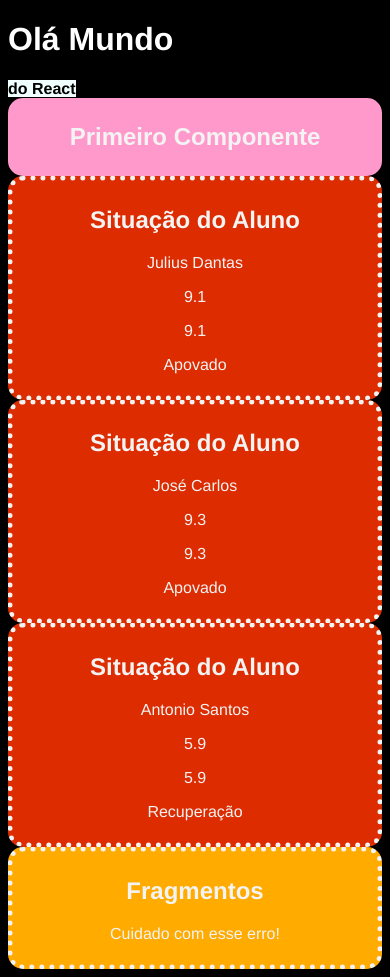
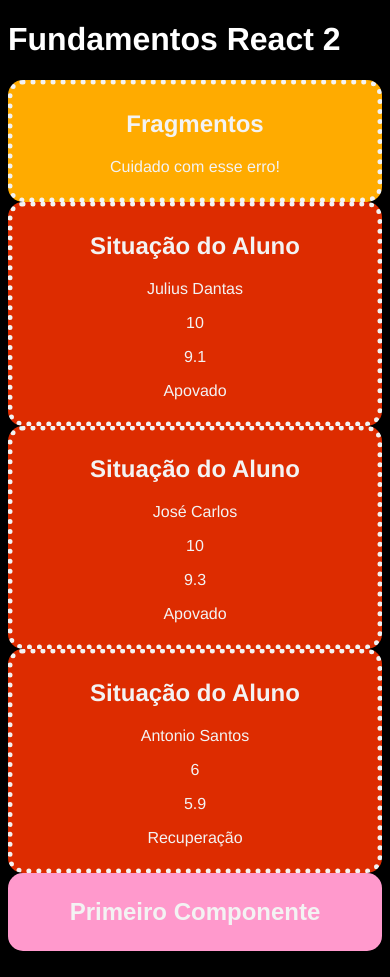
Before and after one commit to JuliusDantas/ReactRedux_Estudo, a React (Create React App) app: page / in a window 390 px wide. Built offline with nearby package versions, Linux system fonts and the light colour scheme.

Commit message:
fundamentos

```diff
--- a/src/App.jsx
+++ b/src/App.jsx
@@ -4,25 +4,24 @@
 import WithParameter from './components/basic/WithParameter'
 import Fragment from './components/basic/Fragment'
 
-export default function App(props){
-    return(
+export default _ =>
+
     <div id="app">
-            <First></First>
+        <h1>Fundamentos React 2</h1>
+        <Fragment />
         <WithParameter
             titulo="Situação do Aluno"
             aluno="Julius Dantas"
-                nota={9.1}/>
+            nota={9.1} />
 
         <WithParameter
             titulo="Situação do Aluno"
             aluno="José Carlos"
-                nota={9.3}/>
+            nota={9.3} />
         <WithParameter
             titulo="Situação do Aluno"
             aluno="Antonio Santos"
-                nota={5.9}/>
+            nota={5.9} />
 
-            <Fragment />
+        <First></First>
     </div>
-    )
-}
--- a/src/components/basic/First.jsx
+++ b/src/components/basic/First.jsx
@@ -1,8 +1,8 @@
 import React from 'react'
-export default function first(){
+export default function first() {
     return (
         <div className='first'>
             <h2>Primeiro Componente</h2>
         </div>
-       )
+    )
 }
--- a/src/components/basic/Fragment.jsx
+++ b/src/components/basic/Fragment.jsx
@@ -1,10 +1,10 @@
 import React from 'react'
 
-export default function Fragmento(props){
-    return(
-        <React.Fragment>
+export default function Fragmento(props) {
+    return (
+        <div className="fragment">
             <h2>Fragmentos</h2>
             <p>Cuidado com esse erro!</p>
-        </React.Fragment>
+        </div>
     )
 }
--- a/src/components/basic/WithParameter.jsx
+++ b/src/components/basic/WithParameter.jsx
@@ -1,16 +1,16 @@
 import React from 'react'
 
-export default function WithParameter(props){
-    const status = props.nota >=7 ? 'Apovado' : 'Recuperação'
+export default function WithParameter(props) {
+    const status = props.nota >= 7 ? 'Apovado' : 'Recuperação'
     const notaInt = Math.ceil(props.nota)
     return (
-        <div className='WithParameter'>
-            <h2> { props.titulo } </h2>
-            <h3> { props.subtitulo } </h3>
-            <p> { props.aluno }</p>
-            <p> { props.nota }</p>
-            <p> { props.nota }</p>
-            <p> { status }</p>
+        <div className='withparameter'>
+            <h2> {props.titulo} </h2>
+            <h3> {props.subtitulo} </h3>
+            <p> {props.aluno}</p>
+            <p> {notaInt}</p>
+            <p> {props.nota}</p>
+            <p> {status}</p>
         </div>
     )
 }
--- a/src/index.css
+++ b/src/index.css
@@ -18,7 +18,7 @@
     padding: 15px;
 }
 
-.WithParameter{
+.withparameter {
     border-radius: 15px;
     border-width: 5px;
     background-color: green;
@@ -27,7 +27,7 @@
     border-style: dotted;
 }
 
-.Fragment{
+.fragment {
     border-radius: 15px;
     border-width: 5px;
     background-color: #ff6f00;
@@ -36,7 +36,9 @@
     border-style: dotted;
 }
 
+
 /* max-width  */
+
 @media screen and (max-width: 600px) {
     .first {
         background-color: #F9C;
@@ -44,19 +46,16 @@
         padding: 5px;
         font-family: sans-serif;
     }
-
-    .WithParameter {
+    .withparameter {
         background-color: #dd2c00;
         color: #f3f3f3;
         padding: 5px;
     }
-
-    .Fragment {
+    .fragment {
         background-color: #ffab00;
         color: #f3f3f3;
         padding: 5px;
     }
-
     span.lt600 {
         display: inline-block;
     }
--- a/src/index.js
+++ b/src/index.js
@@ -1,40 +1,12 @@
 import './index.css'
 import ReactDOM from 'react-dom'
 import React from 'react'
-import { render } from '@testing-library/react'
 
-import First from './components/basic/First'
-import WithParameter from './components/basic/WithParameter'
-import Fragment from './components/basic/Fragment'
+import App from './App'
 
 
-const tag= <strong>do React</strong>
+
 ReactDOM.render(
-   <>
-        <div>
-            <h1>Olá Mundo </h1> {tag}
-        </div>
-        <div id="app">
-            <First></First>
-            <WithParameter
-                titulo="Situação do Aluno"
-                aluno="Julius Dantas"
-                nota={9.1}/>
-
-            <WithParameter
-                titulo="Situação do Aluno"
-                aluno="José Carlos"
-                nota={9.3}/>
-            <WithParameter
-                 titulo="Situação do Aluno"
-                aluno="Antonio Santos"
-                nota={5.9}/>
-        </div>
-        <div className="row">
-            <div className="Fragment col-4">
-                <Fragment />
-            </div>
-        </div>
-    </>,
+   <App />,
     document.getElementById('root')
     )
```
Lines whose indentation alone changed are shown as unchanged.
